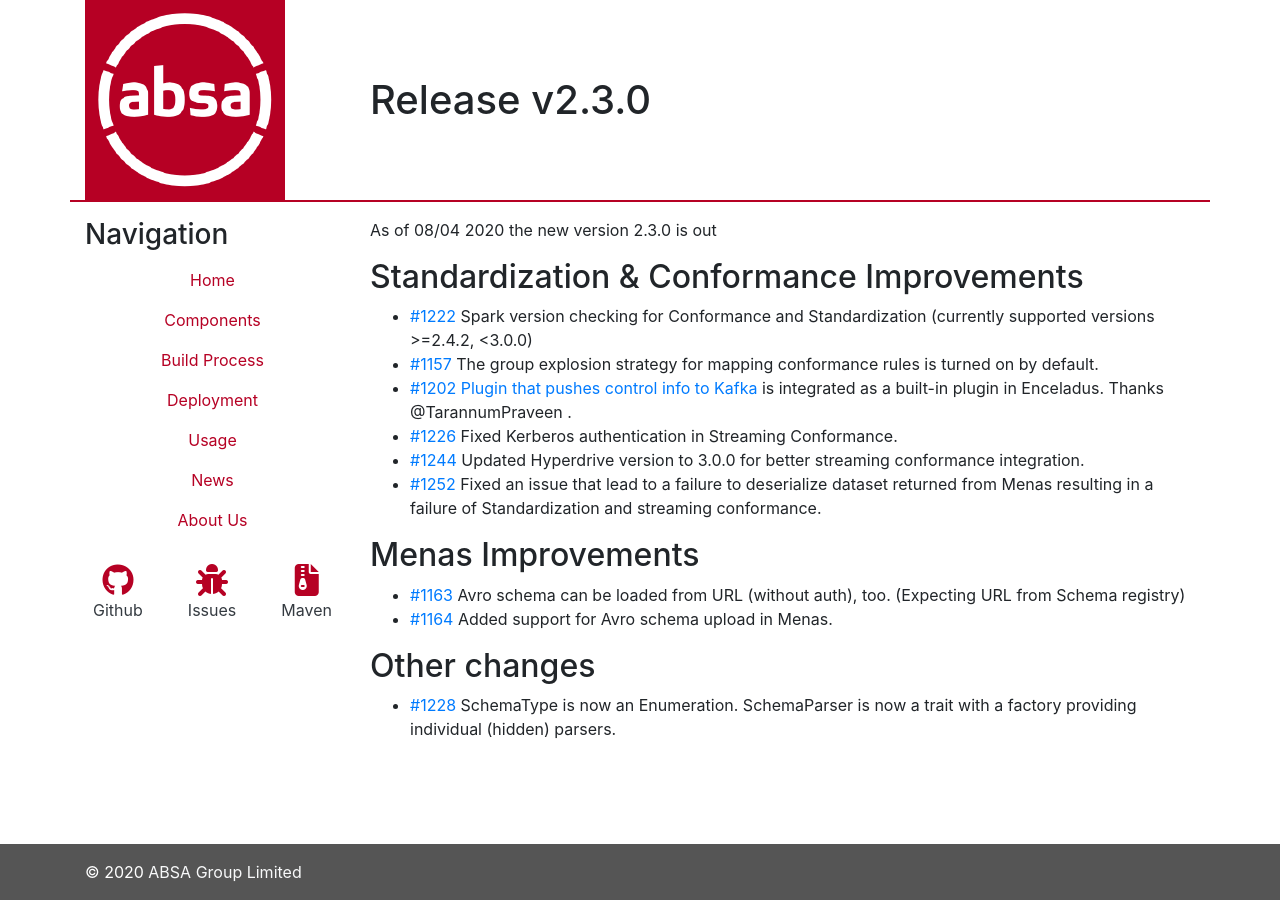
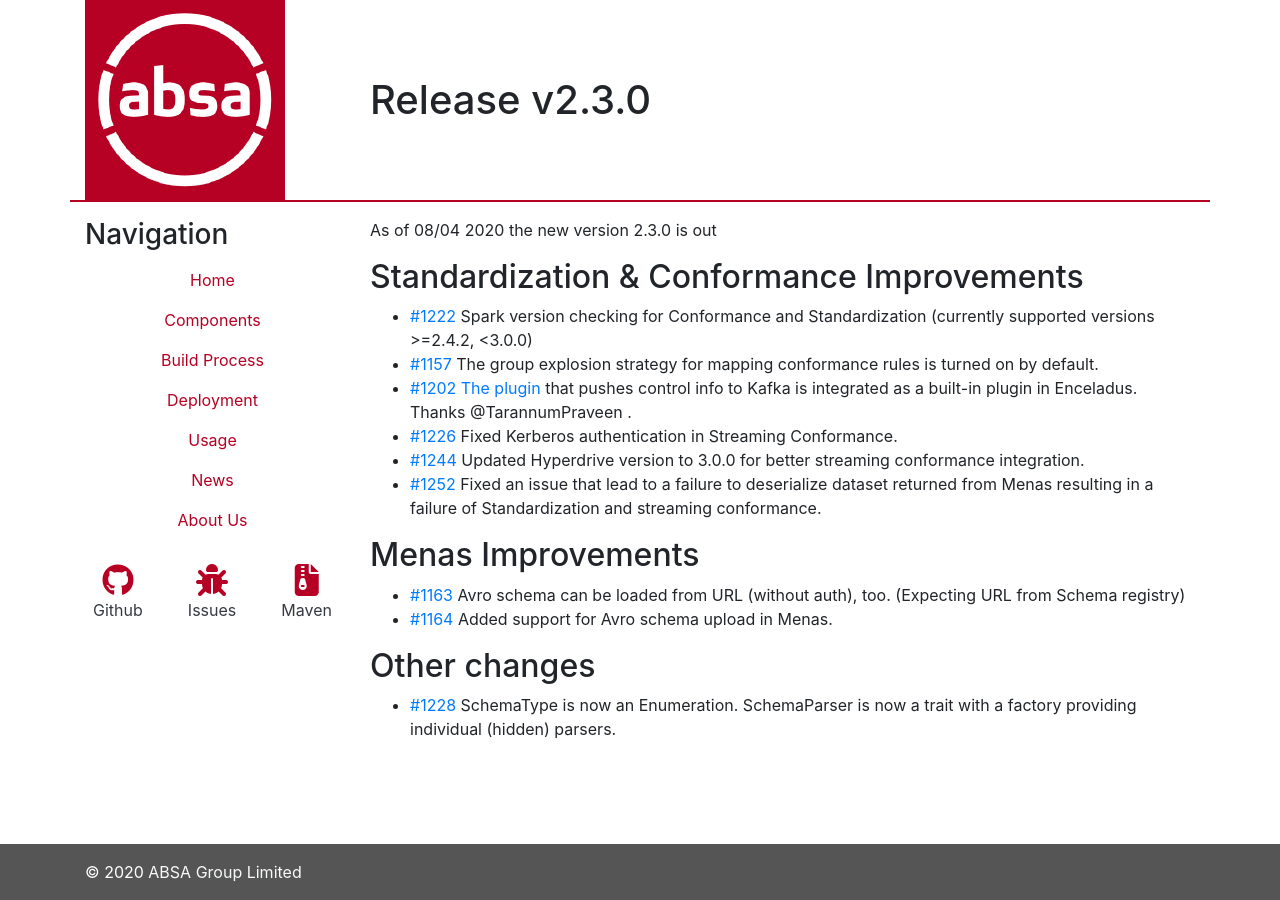
Before and after one commit to AbsaOSS/enceladus, a Jekyll site: the page built from _posts/2020-04-08-release-2.3.0.md, in a window 1280 px wide. Built offline with Jekyll 4.4.1, drawn with Linux system fonts in a browser that asks for light colours; nearby versions of some CDN libraries.

Commit message:
Better link

```diff
--- a/_posts/2020-04-08-release-2.3.0.md
+++ b/_posts/2020-04-08-release-2.3.0.md
@@ -12,7 +12,7 @@
 
 - [#1222]({{ site.github.issues_url }}/1222) Spark version checking for Conformance and Standardization (currently supported versions >=2.4.2, <3.0.0)
 - [#1157]({{ site.github.issues_url }}/1157) The group explosion strategy for mapping conformance rules is turned on by default.
-- [#1202]({{ site.github.issues_url }}/1202) [Plugin that pushes control info to Kafka](https://github.com/AbsaOSS/enceladus-plugin-kafka) is integrated as a built-in plugin in Enceladus. Thanks @TarannumPraveen .
+- [#1202]({{ site.github.issues_url }}/1202) [The plugin](https://github.com/AbsaOSS/enceladus-plugin-kafka) that pushes control info to Kafka is integrated as a built-in plugin in Enceladus. Thanks @TarannumPraveen .
 - [#1226]({{ site.github.issues_url }}/1226) Fixed Kerberos authentication in Streaming Conformance.
 - [#1244]({{ site.github.issues_url }}/1244) Updated Hyperdrive version to 3.0.0 for better streaming conformance integration.
 - [#1252]({{ site.github.issues_url }}/1252) Fixed an issue that lead to a failure to deserialize dataset returned from Menas resulting in a failure of Standardization and streaming conformance.
```
